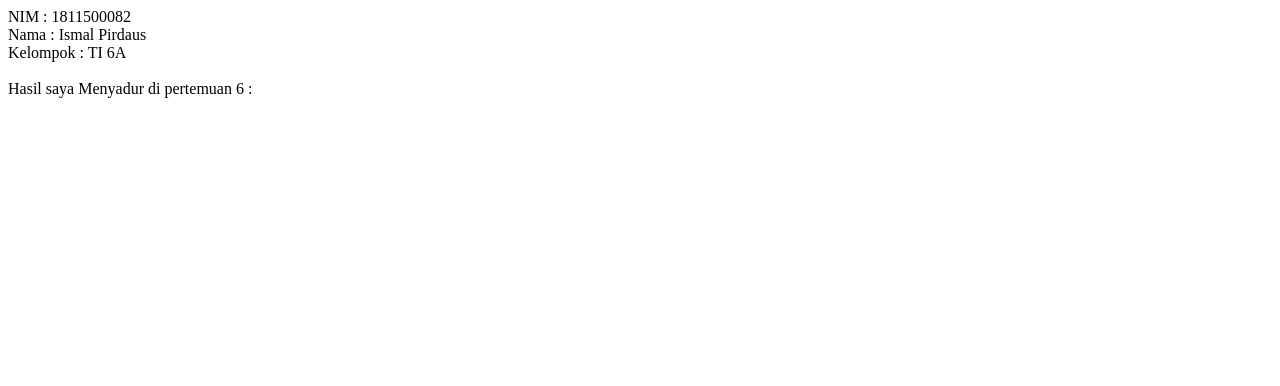
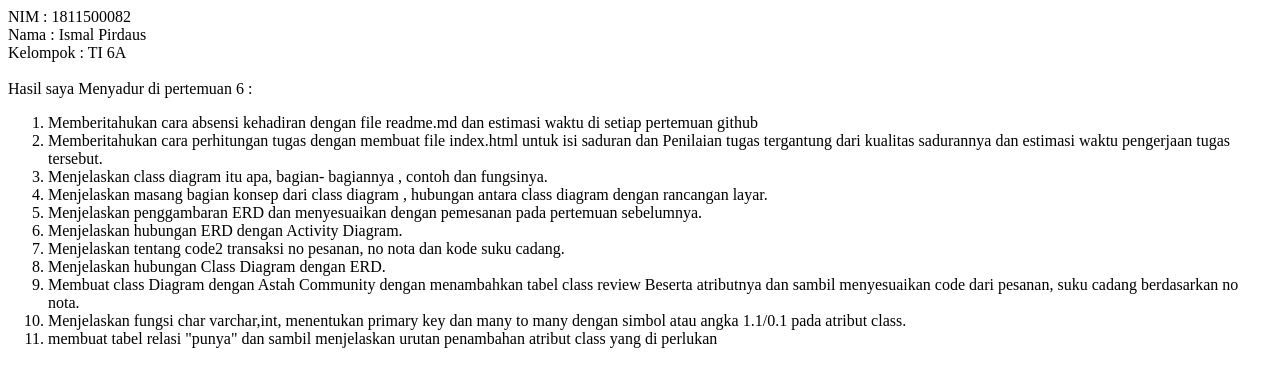
Before and after one commit to Ismalpirdaus/sadurrpl, a plain HTML site: page 6/index.html in a window 1280 px wide. Drawn offline with Linux system fonts and the light colour scheme.

Commit message:
Update index.html

```diff
--- a/6/index.html
+++ b/6/index.html
@@ -3,3 +3,15 @@ Nama : Ismal Pirdaus<br>
 Kelompok : TI 6A<br>
 <br>
 Hasil saya Menyadur di pertemuan 6 :<br>
+<ol>
+<li>Memberitahukan cara absensi kehadiran dengan file readme.md dan estimasi waktu di setiap pertemuan github</li>
+<li>Memberitahukan cara perhitungan tugas dengan membuat file index.html untuk isi saduran dan Penilaian tugas tergantung dari kualitas sadurannya dan estimasi waktu pengerjaan tugas tersebut.</li>
+<li>Menjelaskan class diagram itu apa, bagian- bagiannya , contoh dan fungsinya.</li>
+<li>Menjelaskan masang bagian konsep dari class diagram , hubungan antara class diagram dengan rancangan layar.</li>
+<li>Menjelaskan penggambaran ERD  dan menyesuaikan dengan pemesanan pada pertemuan sebelumnya.</li>
+<li>Menjelaskan hubungan ERD dengan Activity Diagram.</li>
+<li>Menjelaskan tentang code2 transaksi no pesanan, no nota dan kode suku cadang.</li>
+<li>Menjelaskan hubungan Class Diagram dengan ERD.</li>
+<li>Membuat class Diagram dengan Astah Community dengan menambahkan tabel class review Beserta atributnya dan sambil menyesuaikan code dari pesanan, suku cadang berdasarkan no nota.</li>
+<li>Menjelaskan  fungsi char  varchar,int, menentukan primary key dan many to many dengan simbol atau angka 1.1/0.1 pada atribut class.</li>
+<li>membuat tabel relasi "punya" dan sambil menjelaskan urutan penambahan atribut class yang di perlukan</ol>
```
